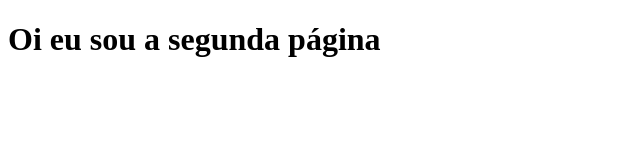
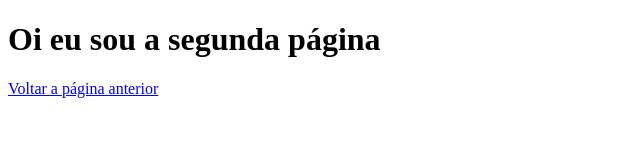
Before and after one commit to franciscoinacioo/AulaHtml, a plain HTML site: page segundaPagina.html in a window 1280 px wide. Shown: the whole page, without its empty margins (0-640 px from the left). Drawn offline with Linux system fonts and the light colour scheme.

Commit message:
Adicionei o link para voltar a página anterior

```diff
--- a/segundaPagina.html
+++ b/segundaPagina.html
@@ -7,5 +7,6 @@
 </head>
 <body>
     <h1>Oi eu sou a segunda página</h1>
+    <a href="index.html">Voltar a página anterior</a>
 </body>
 </html>
```
